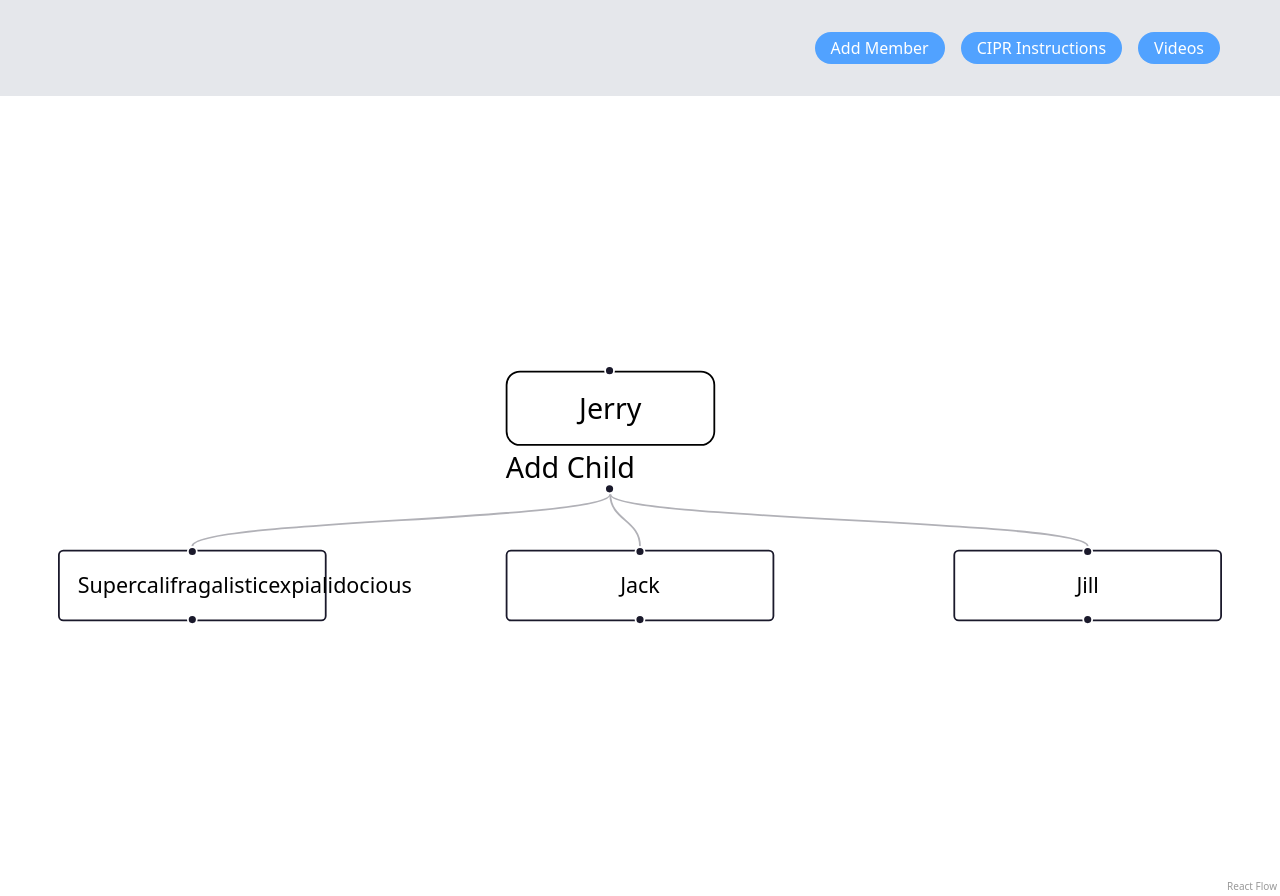
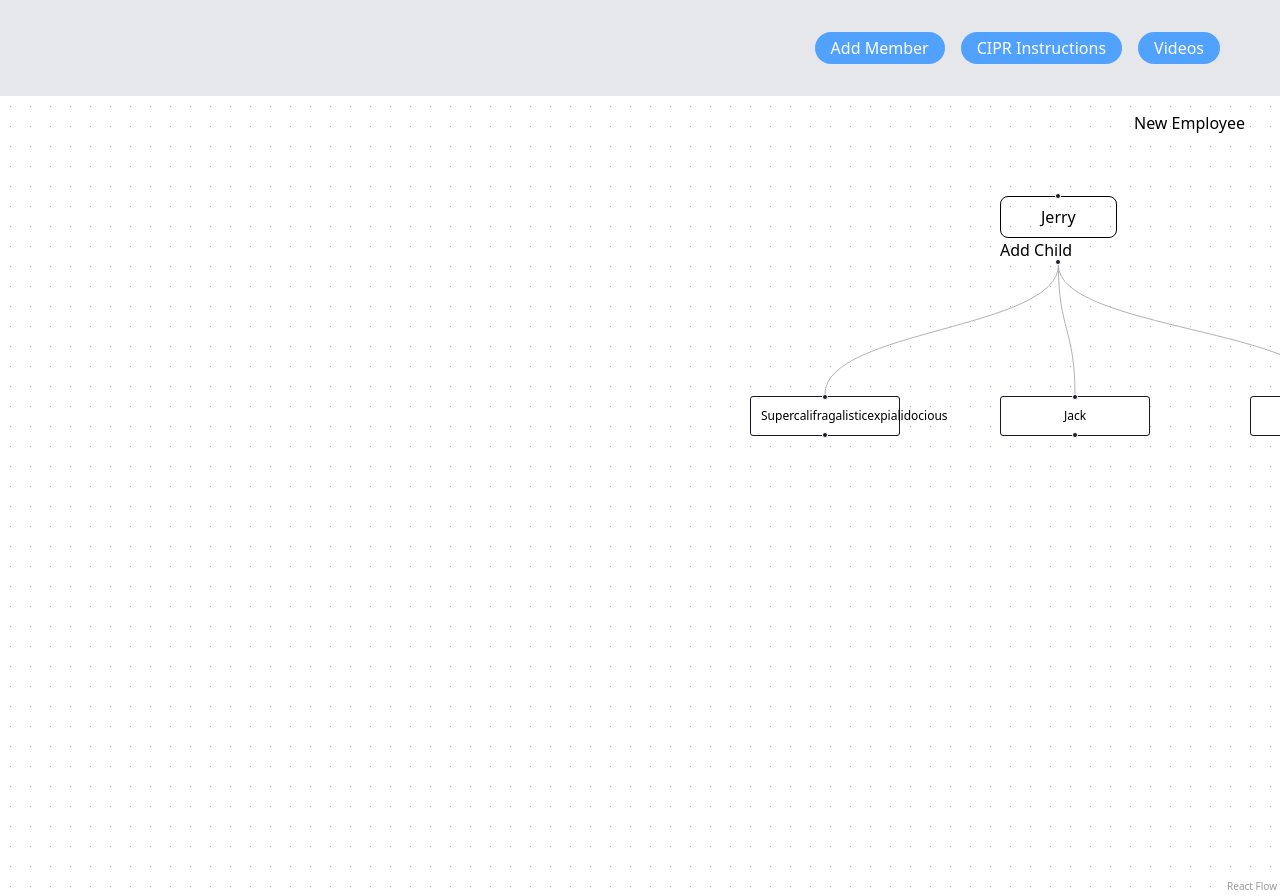
Before and after one commit to RusselllN/Tree, a React (Vite) app in the folder frontend/: page / in a window 1280 px wide. Built offline with nearby package versions, Linux system fonts and the light colour scheme.

Commit message:
added function for new nodes and some refactoring

```diff
--- a/frontend/src/App.tsx
+++ b/frontend/src/App.tsx
@@ -1,60 +1,50 @@
 
 import { useState, useCallback } from 'react';
-import { ReactFlow, applyNodeChanges, applyEdgeChanges, addEdge } from '@xyflow/react';
+import { ReactFlow, applyNodeChanges, applyEdgeChanges, addEdge, Background, Panel} from '@xyflow/react';
 import '@xyflow/react/dist/style.css';
-import { TextUpdaterNode } from './nodes/TextUpdaterNode';
+
 import { EmployeeOptions } from './nodes/EmployeeOptions';
 import { Position, Handle } from '@xyflow/react'; // for connecting nodes
 
-const initialNodes = [
-  { id: 'n1', type: 'employee', position: { x: 0, y: 0 }, data: { label: 'Jerry' } },
-  { id: 'n2', position: { x: 0, y: 100 }, data: { label: 'Jack' } },
-  { id: 'n3', position: { x: 250, y: 100}, data: {label: 'Jill'}},
-  { id: 'n4', position: { x: -250, y: 100}, data: {label: 'Supercalifragalisticexpialidocious'}}
-];
-const initialEdges = [
-  { id: 'n1-n2', source: 'n1', target: 'n2' },
-  { id: 'n1-n3', source: 'n1', target: 'n3' },
-  { id: 'n1-n4', source: 'n1', target: 'n4' }
-];
+import { shallow } from 'zustand/shallow';
+import { useStore } from './store.js';
 
+// store node data
+const selector = (store) => ({
+  nodes: store.nodes,
+  edges: store.edges,
+  onNodesChange: store.onNodesChange,
+  onEdgesChange: store.onEdgesChange,
+  addEdge: store.addEdge,
+  onNodesDelete: store.removeNodes, // for deleting nodes
+  createNode: store.createNode
+});
+
+// custom node types
+const nodeTypes = {
+  employee: EmployeeOptions
+};
 
 // Build Nodes
 export default function App() {
-  const [nodes, setNodes] = useState(initialNodes);
-  const [edges, setEdges] = useState(initialEdges);
-
-  // custom node types
-  const nodeTypes = {
-    textUpdater: TextUpdaterNode,
-    employee: EmployeeOptions,
-  };
-
-  const onNodesChange = useCallback(
-    (changes) => setNodes((nodesSnapshot) => applyNodeChanges(changes, nodesSnapshot)),
-    [],
-  );
-  const onEdgesChange = useCallback(
-    (changes) => setEdges((edgesSnapshot) => applyEdgeChanges(changes, edgesSnapshot)),
-    [],
-  );
-  const onConnect = useCallback(
-    (params) => setEdges((edgesSnapshot) => addEdge(params, edgesSnapshot)),
-    [],
-  );
+  const store = useStore(selector, shallow);
 
   return (
     <div style={{ width: '100vw', height: '100vh' }}>
-
       <ReactFlow
-        nodes={nodes}
-        edges={edges}
+        nodes={store.nodes}
+        edges={store.edges}
         nodeTypes={nodeTypes} // unique node type
-        onNodesChange={onNodesChange}
-        onEdgesChange={onEdgesChange}
-        onConnect={onConnect}
-        fitView
-      />
+        onNodesChange={store.onNodesChange}
+        onEdgesChange={store.onEdgesChange}
+        onConnect={store.addEdge}
+        onNodesDelete={store.onNodesDelete} // for deleting nodes
+      >
+        <Panel position="top-right">
+          <button className="px-5" onClick={() => store.createNode('employee')}>New Employee</button>
+        </Panel>
+        <Background />
+      </ReactFlow>
     </div>
   );
 }
--- /dev/null
+++ b/frontend/src/people.js
@@ -0,0 +1,29 @@
+// logic for making new nodes maybe
+
+import { Position, Handle } from "@xyflow/react";
+import { EmployeeOptions } from './nodes/EmployeeOptions';
+import { useStore } from './store.js';
+import { shallow } from 'zustand/shallow';
+
+const context = new AudioContext();
+const nodes = new Map();
+
+const selector = (id) => (store) => ({
+  setFrequency: (e) => store.updateNode(id, { frequency: +e.target.value }),
+  setType: (e) => store.updateNode(id, { type: e.target.value }),
+});
+
+// Create node
+export function createEmployee(id, type, data){
+  const node = new Map();
+
+  node.set(id, node);
+}
+
+// Connect node (unfinished)
+export function connectEmployee(sourceID, targetID) {
+  const source = nodes.get(sourceID);
+  const target = nodes.get(targetID);
+
+  source.connect(target);
+}
--- /dev/null
+++ b/frontend/src/store.js
@@ -0,0 +1,56 @@
+// data storage logic
+
+import { applyNodeChanges, applyEdgeChanges } from '@xyflow/react';
+import { nanoid } from 'nanoid';
+import { createWithEqualityFn } from 'zustand/traditional';
+import { EmployeeOptions } from './nodes/EmployeeOptions';
+import { connectEmployee, createEmployee } from './people.js'
+
+export const useStore = createWithEqualityFn((set, get) => ({
+  nodes: [ // dummy nodes
+    { id: 'n1', type: 'employee', position: { x: 1000, y: 100 }, data: { label: 'Jerry' } },
+    { id: 'n2', position: { x: 1000, y: 300 }, data: { label: 'Jack' } },
+    { id: 'n3', position: { x: 1250, y: 300}, data: {label: 'Jill'}},
+    { id: 'n4', position: { x: 750, y: 300}, data: {label: 'Supercalifragalisticexpialidocious'}},
+  ],
+  edges: [
+    { id: 'n1-n2', source: 'n1', target: 'n2' },
+    { id: 'n1-n3', source: 'n1', target: 'n3' },
+    { id: 'n1-n4', source: 'n1', target: 'n4' }
+  ],
+  nodeTypes: {
+    employee: EmployeeOptions
+  },
+
+
+  onNodesChange(changes) {
+    set({
+      nodes: applyNodeChanges(changes, get().nodes),
+    });
+  },
+
+  onEdgesChange(changes) {
+    set({
+      edges: applyEdgeChanges(changes, get().edges),
+    });
+  },
+
+  addEdge(data) {
+    const id = nanoid(6);
+    const edge = { id, ...data };
+
+    set({ edges: [edge, ...get().edges] });
+    connectEmployee(data.source,data.target);
+  },
+
+  createNode(type){
+    const id = nanoid();
+
+    const data = { label: 'are you' };
+    const position = { x: 50, y: 50};
+
+    createEmployee(id,type,data);
+    set({ nodes: [...get().nodes, { id, type, data, position }] });
+  }
+
+}));
```
